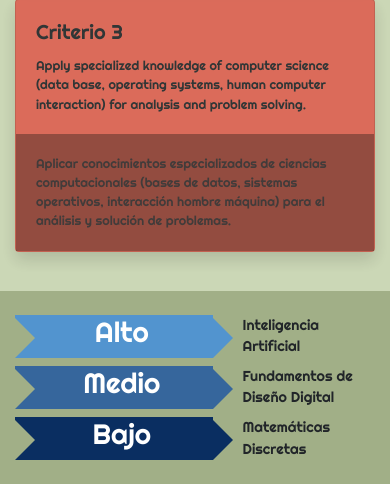
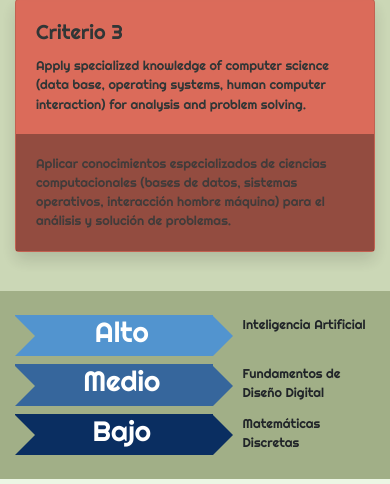
Before and after one commit to aavendan/abetcomputacion, a Flask app: page /medicion in a window 390 px wide. Shown: the part 940-1424 px from the top of the page. Run offline with Flask 2, Linux system fonts and the light colour scheme; some libraries are stand-ins or nearby versions.

Commit message:
medicion subjects

```diff
--- a/static/css/estilo.css
+++ b/static/css/estilo.css
@@ -241,7 +241,7 @@ body {
 }
 @media (max-width: 768px) {
 	.materiaso {
-		font-size: 0.9rem;
+		font-size: 0.8rem;
 	}
 }
 
```
